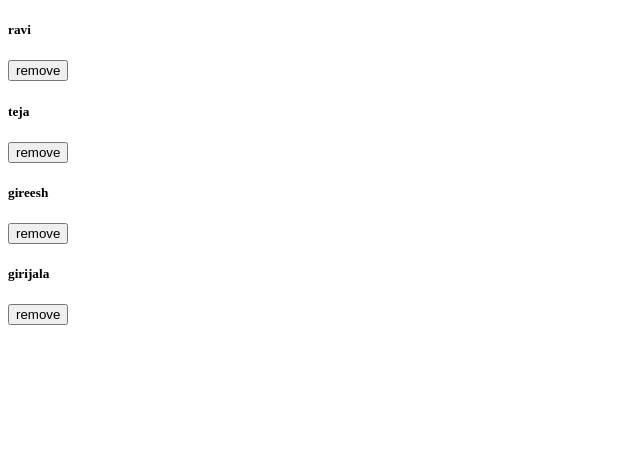
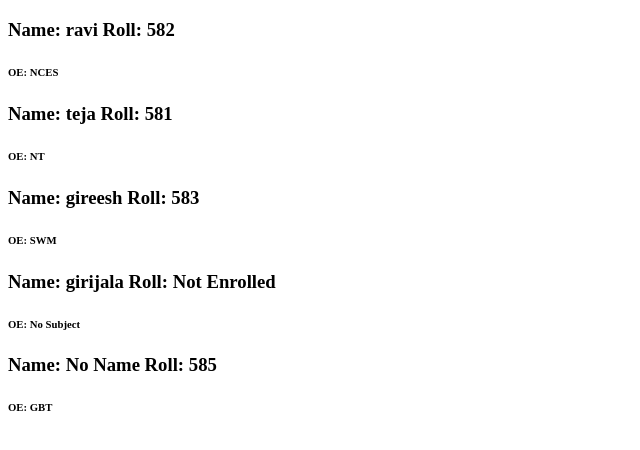
Before and after one commit to Raviteja582/React-Hooks, a React (Create React App) app: page / in a window 1280 px wide. Shown: the top 450 px of the page, without its empty margins (0-640 px from the left). Built offline with nearby package versions, Linux system fonts and the light colour scheme.

Commit message:
Demonstration of PropTypes and Default values for missing data.

```diff
--- a/src/App.js
+++ b/src/App.js
@@ -1,10 +1,10 @@
 import React from 'react';
-import Prop from './useContext/useContext_Solution';
+import Main from './PropTypes/mainComponent';
 
 function App() {
     return (
         <React.Fragment>
-            <Prop />
+            <Main />
         </React.Fragment>
     );
 }
--- /dev/null
+++ b/src/PropTypes/data.js
@@ -0,0 +1,39 @@
+const Data = [
+    {
+        id: 1,
+        name: 'ravi',
+        roll: '582',
+        sub: {
+            oe: 'NCES'
+        }
+    },
+    {
+        id: 2,
+        name: 'teja',
+        roll: '581',
+        sub: {
+            oe: 'NT'
+        }
+    },
+    {
+        id: 3,
+        name: 'gireesh',
+        roll: '583',
+        sub: {
+            oe:'SWM'
+        }
+    },
+    {
+        id: 4,
+        name: 'girijala',
+    },
+    {
+        id: 5,
+        roll: '585',
+        sub: {
+            oe:'GBT'
+        }
+    }
+]
+
+export default Data;
--- /dev/null
+++ b/src/PropTypes/mainComponent.js
@@ -0,0 +1,18 @@
+import React from 'react';
+import Data from './data';
+import Problem from './propsTypes_Problem';
+import Solution from './propTypes_Solution';
+const Main = () => {
+
+    return (
+        <div>
+            {
+                Data.map((person) => {
+                    return <Solution {...person} />
+                })
+            }
+        </div>
+    );
+}
+
+export default Main;
--- /dev/null
+++ b/src/PropTypes/propTypes_Solution.js
@@ -0,0 +1,32 @@
+import React from 'react';
+
+import PropTypes from 'prop-types';
+
+const Student = ({id,name,roll,sub}) => {
+
+    /* to fix the sub.oe we use short circuit*/
+    const oe = sub && sub.oe;
+
+    return (
+        <div id={id}>
+            <h3>Name: {name}  Roll: {roll}</h3>
+            <h6>OE: {oe || 'No Subject'}</h6>
+        </div>
+    )
+}
+
+Student.prototype = {
+    name: PropTypes.string.isRequired,
+    id: PropTypes.number.isRequired,
+    roll: PropTypes.string.isRequired,
+    sub: PropTypes.object.isRequired
+}
+
+Student.defaultProps = {
+    name: 'No Name',
+    sub: 'No Subject',
+    roll: 'Not Enrolled',
+    id: 'Undefined'
+}
+
+export default Student;
--- /dev/null
+++ b/src/PropTypes/propsTypes_Problem.js
@@ -0,0 +1,18 @@
+import React from 'react';
+const Render = ({id,name,roll,sub}) => {
+
+    /* when we excute this component we will got error that the some of the persons won't have
+        sub key in there data.
+        So due to some objects missing key values, the entire application goes down with it.
+        To handle this data we use PropTypes.
+    */
+
+    return (
+        <div id={id}>
+            <h3>Name: {name}  Roll: {roll}</h3>
+            <h6>{sub.oe}</h6>
+        </div>
+    )
+}
+
+export default Render;
```
